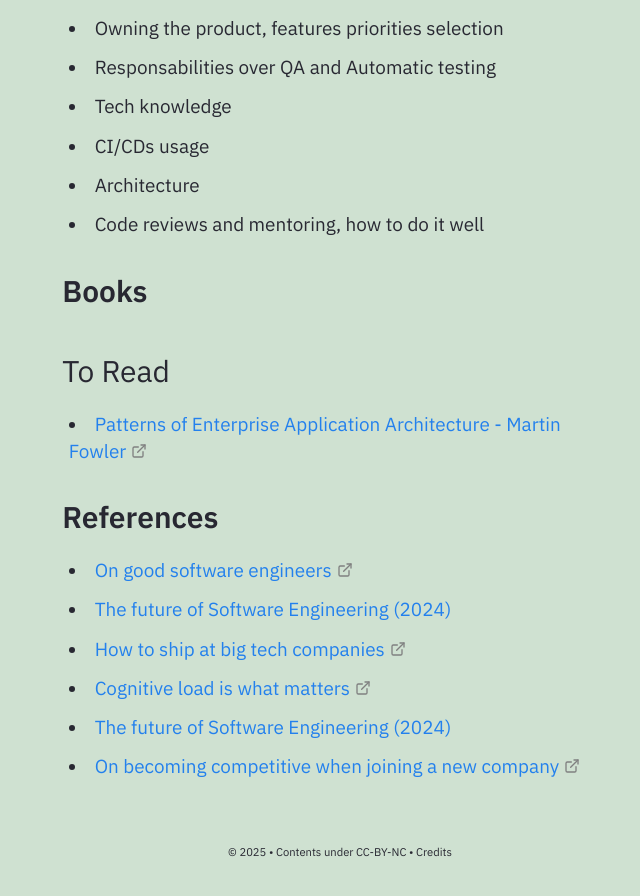
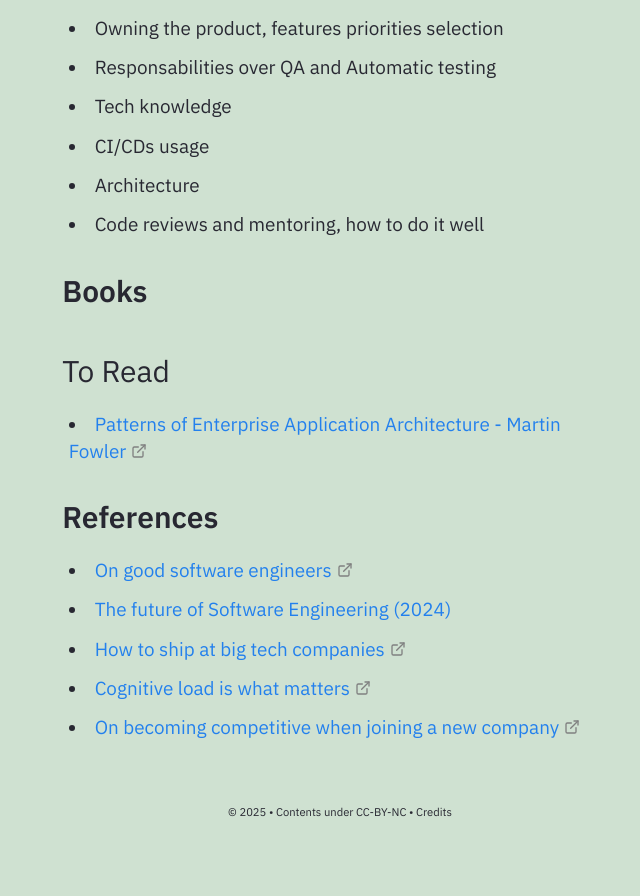
Before and after one commit to Gorzas/gorzas.github.io, a Jekyll site: the page built from _notes/Public/tech/Being a Senior Software Engineer.md, in a window 1280 px wide and 900 px high, scrolled down 643 px. Shown: the top 896 px of the window, without its empty margins (316-956 px from the left). Built offline with Jekyll 4.4.1, drawn with Linux system fonts in a browser that asks for light colours; after the commit the page ends 1504 px from its top, so only the background shows below that.

Commit message:
Update Being a Senior Software Engineer.md

```diff
--- a/_notes/Public/tech/Being a Senior Software Engineer.md
+++ b/_notes/Public/tech/Being a Senior Software Engineer.md
@@ -38,5 +38,4 @@ growth: seedlings
 - [[The future of Software Engineering (2024)]]
 - [How to ship at big tech companies](https://www.seangoedecke.com/how-to-ship/)
 - [Cognitive load is what matters](https://minds.md/zakirullin/cognitive)
-- [[The future of Software Engineering (2024)]]
 - [On becoming competitive when joining a new company](https://ludwigabap.bearblog.dev/on-becoming-competitive-when-joining-a-new-company/)
```
